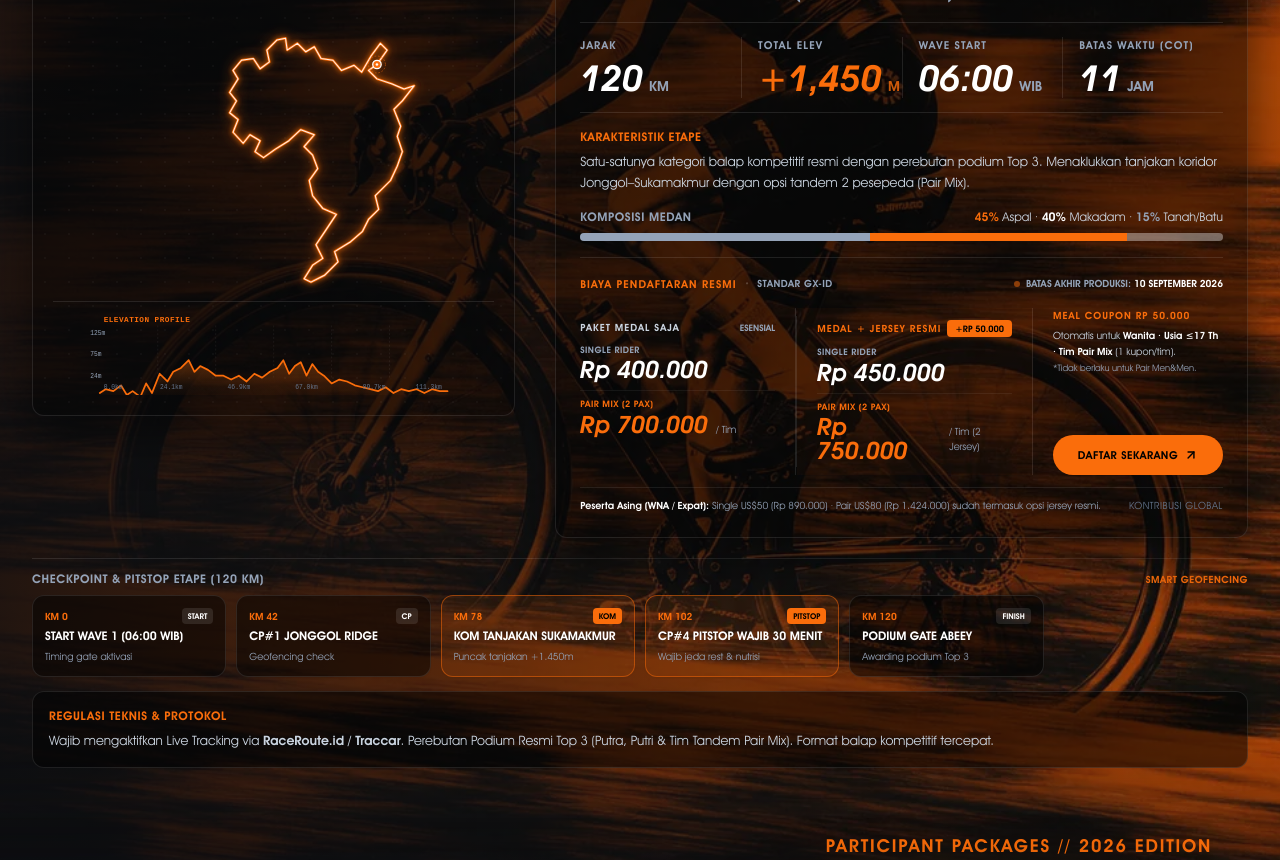
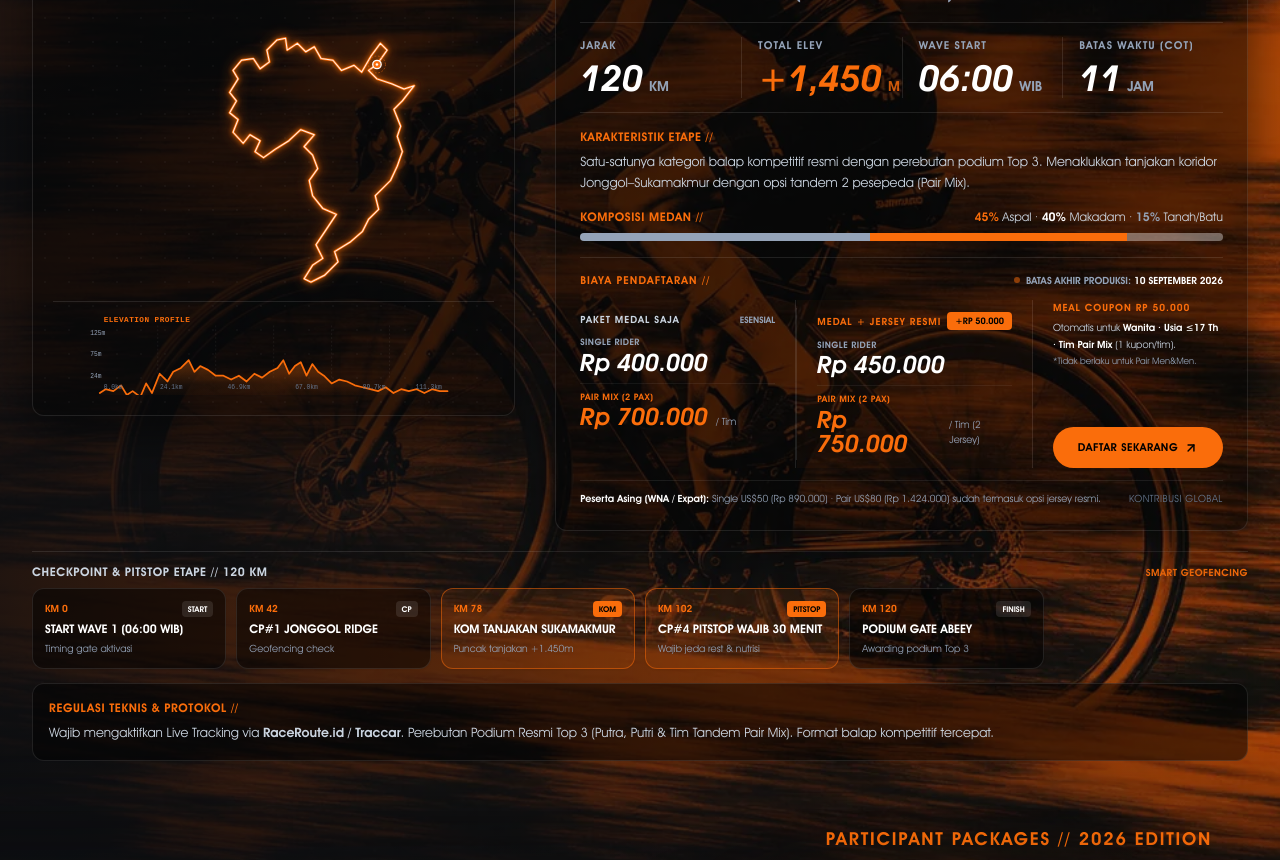
Before and after one commit to aresdanaa-png/Grindurance-2026, a Next.js app: page / in a window 1280 px wide. Shown: the part 1340-2200 px from the top of the page. Built offline with nearby package versions, Linux system fonts and the light colour scheme.

Commit message:
style(ui-dna): align category telemetry section headers with signature orange double-slash DNA

```diff
--- a/app/page.tsx
+++ b/app/page.tsx
@@ -1052,7 +1052,7 @@ export default function HomePage() {
                 {/* 3. Narasi Deskripsi Jalur & Karakteristik Etape */}
                 <div className="space-y-1.5">
                   <span className="text-xs font-mono font-bold text-[#FA6D0B] uppercase tracking-wider block">
-                    KARAKTERISTIK ETAPE
+                    KARAKTERISTIK ETAPE //
                   </span>
                   <p className="text-xs sm:text-[13px] text-slate-300 font-medium leading-relaxed">
                     {currentCategory.desc}
@@ -1062,7 +1062,7 @@ export default function HomePage() {
                 {/* 4. Surface Breakdown (Komposisi Permukaan Jalur) */}
                 <div className="space-y-2">
                   <div className="flex items-center justify-between text-xs font-mono">
-                    <span className="text-slate-400 uppercase tracking-wider font-semibold">KOMPOSISI MEDAN</span>
+                    <span className="text-[#FA6D0B] uppercase tracking-wider font-bold">KOMPOSISI MEDAN //</span>
                     <span className="text-slate-300">
                       <span className="text-[#FA6D0B] font-bold">{currentCategory.surfaceBreakdown.asphalt}</span> Aspal ·{' '}
                       <span className="text-white font-bold">{currentCategory.surfaceBreakdown.gravel}</span> Makadam ·{' '}
@@ -1084,11 +1084,7 @@ export default function HomePage() {
                   <div className="flex flex-wrap items-center justify-between gap-x-4 gap-y-1 mb-3">
                     <div className="flex items-center gap-2">
                       <span className="text-[11px] font-sans font-black uppercase tracking-widest text-[#FA6D0B]">
-                        BIAYA PENDAFTARAN RESMI
-                      </span>
-                      <span className="text-white/20 font-black">·</span>
-                      <span className="text-[10px] font-sans font-bold text-slate-400 uppercase tracking-wider">
-                        STANDAR GX-ID
+                        BIAYA PENDAFTARAN //
                       </span>
                     </div>
                     <div className="flex items-center gap-1.5 text-[10px] font-sans font-bold text-slate-400 uppercase">
@@ -1234,8 +1230,8 @@ export default function HomePage() {
               {/* Checkpoint & Pitstop Grid (Full Width, Compact & Icon-free) */}
               <div className="space-y-2">
                 <div className="flex items-center justify-between text-xs font-mono">
-                  <span className="text-slate-400 uppercase tracking-wider font-semibold">
-                    CHECKPOINT &amp; PITSTOP ETAPE ({currentCategory.km})
+                  <span className="text-slate-300 uppercase tracking-wider font-bold">
+                    CHECKPOINT &amp; PITSTOP ETAPE // {currentCategory.km}
                   </span>
                   <span className="text-[10px] text-[#FA6D0B] font-bold uppercase tracking-wider">
                     {currentCategory.id === '150' || currentCategory.id === '200' ? 'WAJIB PITSTOP 30 MENIT' : 'SMART GEOFENCING'}
@@ -1276,7 +1272,7 @@ export default function HomePage() {
               {/* Safety & Protocol Box (Pure Typography, Icon-free) */}
               <div className="p-4 rounded-xl bg-black/50 backdrop-blur-md border border-white/10 space-y-1.5 text-xs">
                 <span className="text-xs font-mono font-bold text-[#FA6D0B] uppercase tracking-wider block">
-                  REGULASI TEKNIS &amp; PROTOKOL
+                  REGULASI TEKNIS &amp; PROTOKOL //
                 </span>
                 <div className="text-xs sm:text-[13px] text-slate-300 font-medium leading-relaxed">
                   {currentCategory.isRace ? (
```
